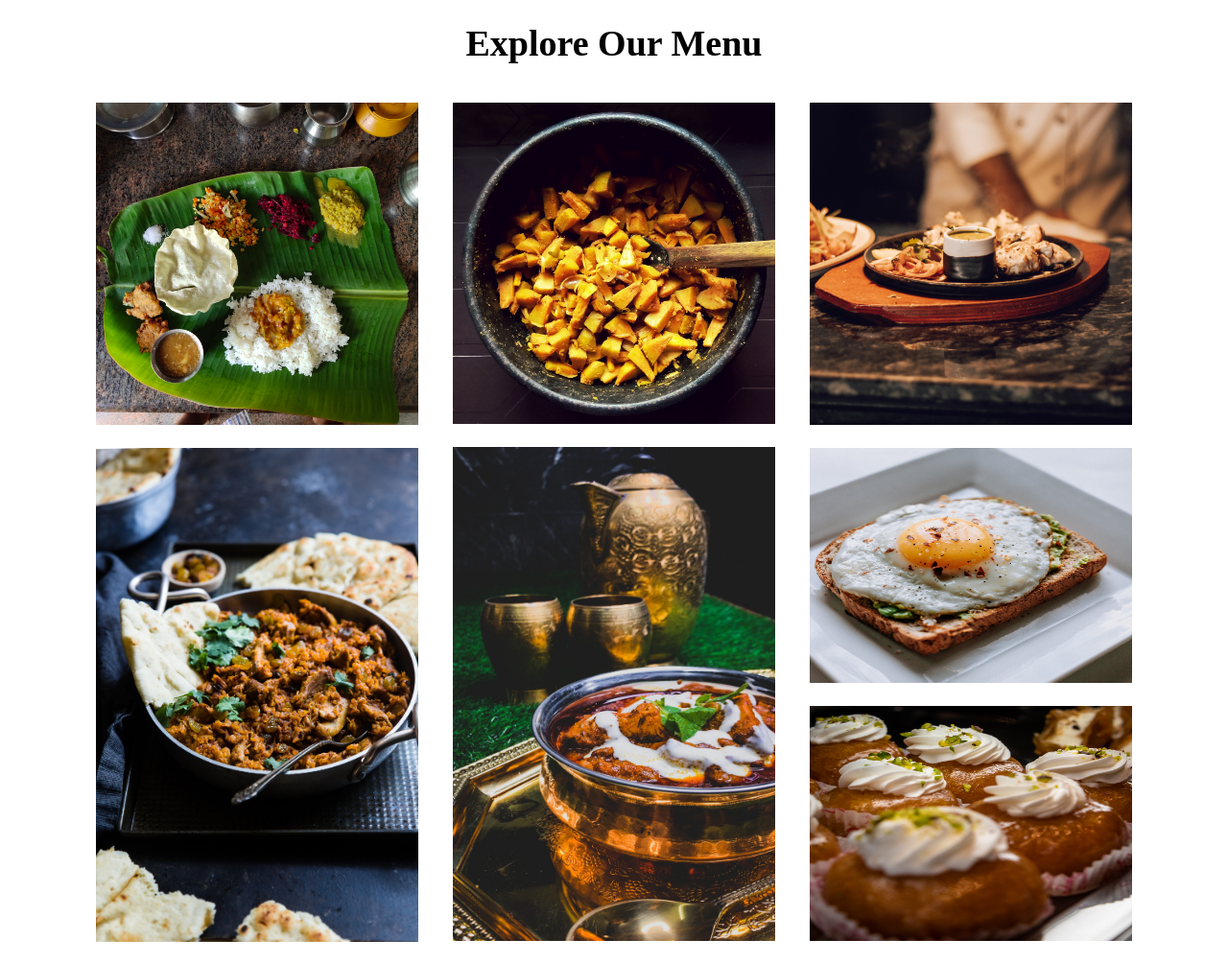
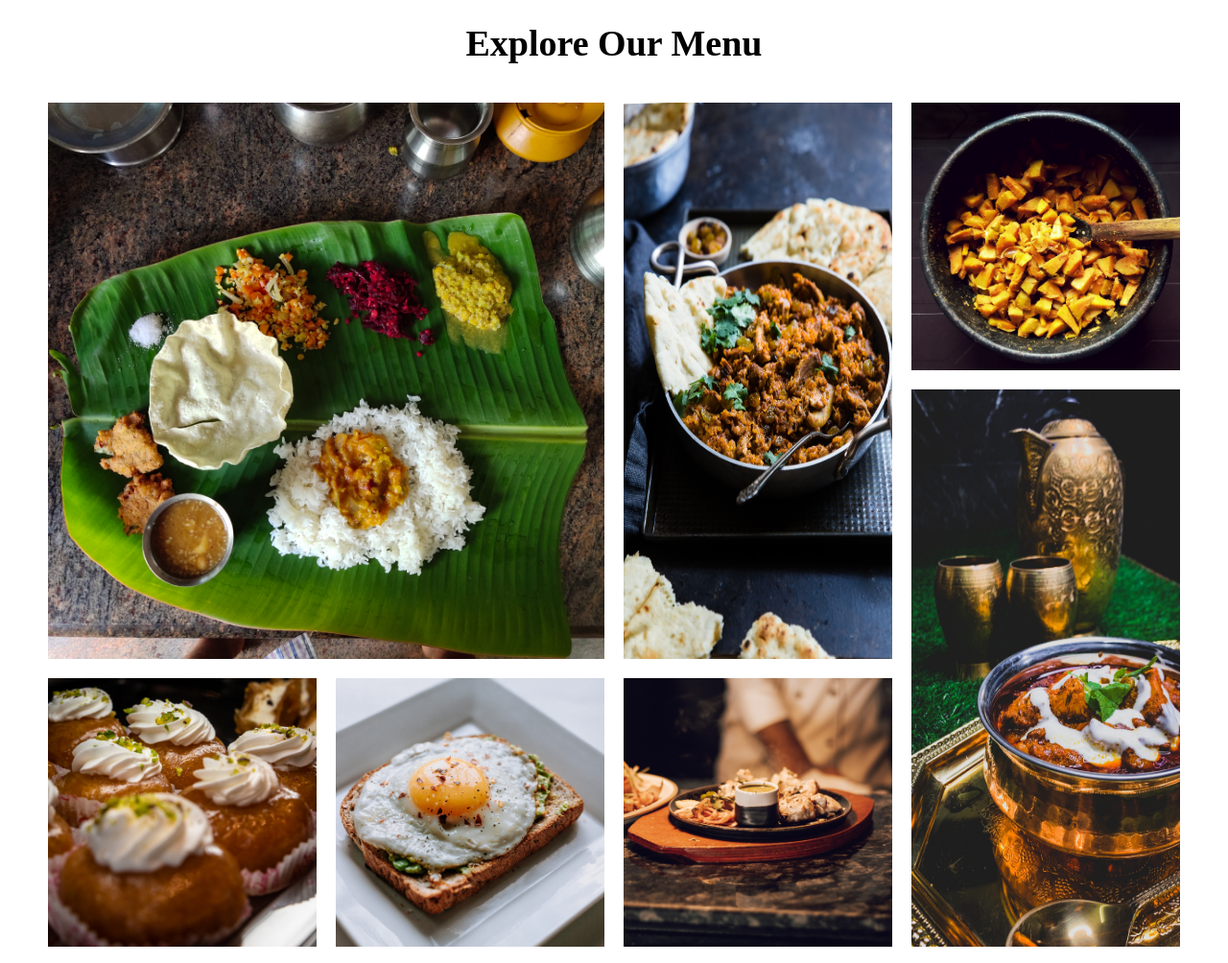
Before and after one commit to OmarElAchgar77/Restaurant, a plain HTML site: page index.html in a window 1280 px wide. Shown: the part 856-1860 px from the top of the page at 96% size. Drawn offline with Linux system fonts and the light colour scheme.

Commit message:
Modification sur les images

```diff
--- a/index.html
+++ b/index.html
@@ -10,12 +10,12 @@
     <nav>
         <img src="images/logo-image.png" alt="">
         <div class="links">
-            <a href="">Home</a>
-            <a href="">Menu</a>
-            <a href="">Contuct Us</a>
+            <a href="#Home">Home</a>
+            <a href="#Menu">Menu</a>
+            <a href="#contact">Contuct Us</a>
         </div>
     </nav>
-    <main class="landding-page">
+    <main id="Home">
         <section class="image">
             <img src="images/principale-image.jpg" alt="image">
         </section>
@@ -50,20 +50,20 @@
         </section>
     </aside>
     <hr>
-    <section class="menu">
+    <section id="Menu" class="menu">
         <h2>Our Menu</h2>
         <h1>Explore Our Menu</h1>
         <section class="foodsimage">
-            <img class="img1" src="images/image1.jpg" alt="">
-            <img class="img2" src="images/image2.jpg" alt="">
-            <img class="img3" src="images/image3.jpg" alt="">
-            <img class="img4" src="images/image4.jpg" alt="">
-            <img class="img5" src="images/image5.jpg" alt="">
-            <img class="img6" src="images/image6.jpg" alt="">
-            <img class="img7" src="images/image7.jpg" alt="">
+            <img class="img1 img" src="images/image1.jpg" alt="">
+            <img class="img2 img" src="images/image2.jpg" alt="">
+            <img class="img3 img" src="images/image3.jpg" alt="">
+            <img class="img4 img" src="images/image4.jpg" alt="">
+            <img class="img5 img" src="images/image5.jpg" alt="">
+            <img class="img6 img" src="images/image6.jpg" alt="">
+            <img class="img7 img" src="images/image7.jpg" alt="">
         </section>
     </section>
-    <footer>
+    <footer id="contact">
         <section class="footerlogo">
             <img src="images/logo-image.png" alt="">
         </section>
--- a/styles.css
+++ b/styles.css
@@ -107,6 +107,8 @@ aside > section p {
 
 hr {
     color: rgb(88, 88, 88);
+    margin-left: 100px;
+    margin-right: 100px;
 }
 
 .menu {
@@ -134,7 +136,44 @@ hr {
     margin-bottom: 40px;
 }
 
+.foodsimage {
+    display: grid;
+    grid-template-areas:
+    "img1 img1 img2 img3"
+    "img1 img1 img2 img4"
+    "img7 img6 img5 img4";
+    margin: 0px 50px 0px 50px;
+    gap: 20px;
+}
+
 .foodsimage img {
+    width: 100%;
+    height: 100%;
+}
+
+.foodsimage .img1 {
+    grid-area: img1; /*l3triya*/
+}
+.foodsimage .img2 {
+    grid-area: img2; /*kfta*/
+}
+.foodsimage .img3 {
+    grid-area: img3; /*dand*/
+}
+.foodsimage .img4 {
+    grid-area: img4; /*termos*/
+}
+.foodsimage .img5 {
+    grid-area: img5; /*kas9hwa*/
+}
+.foodsimage .img6 {
+    grid-area: img6; /*byd*/
+}
+.foodsimage .img7 {
+    grid-area: img7; /*kika*/
+}
+
+/* .foodsimage img {
     width: 100%;
     padding-left: 10px;
     padding-right: 10px;
@@ -161,7 +200,7 @@ hr {
 
 .foodsimage .img7 {
     height: 265px;
-}
+} */
 
 footer {
     background-color: rgb(255, 224, 195);
```
